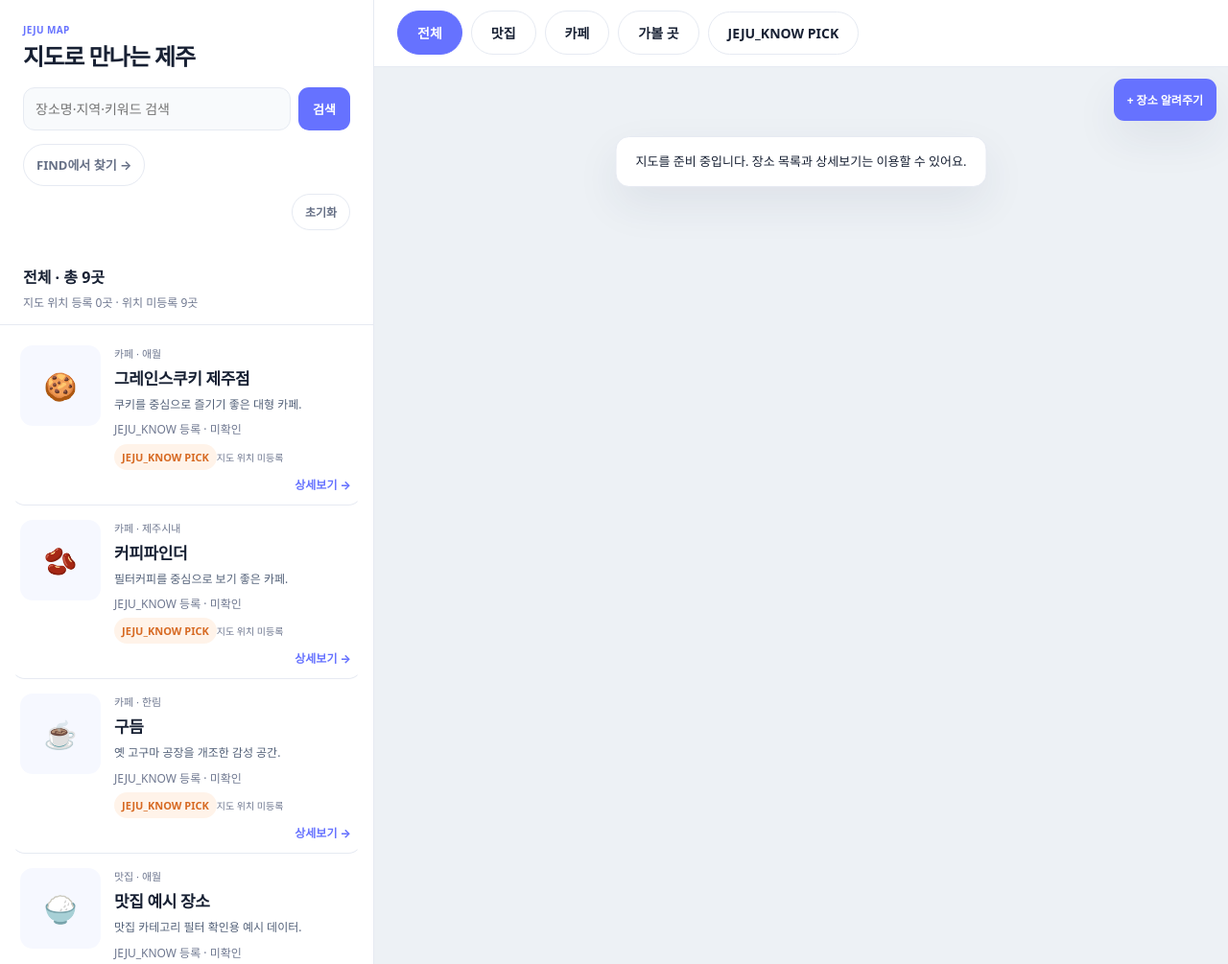
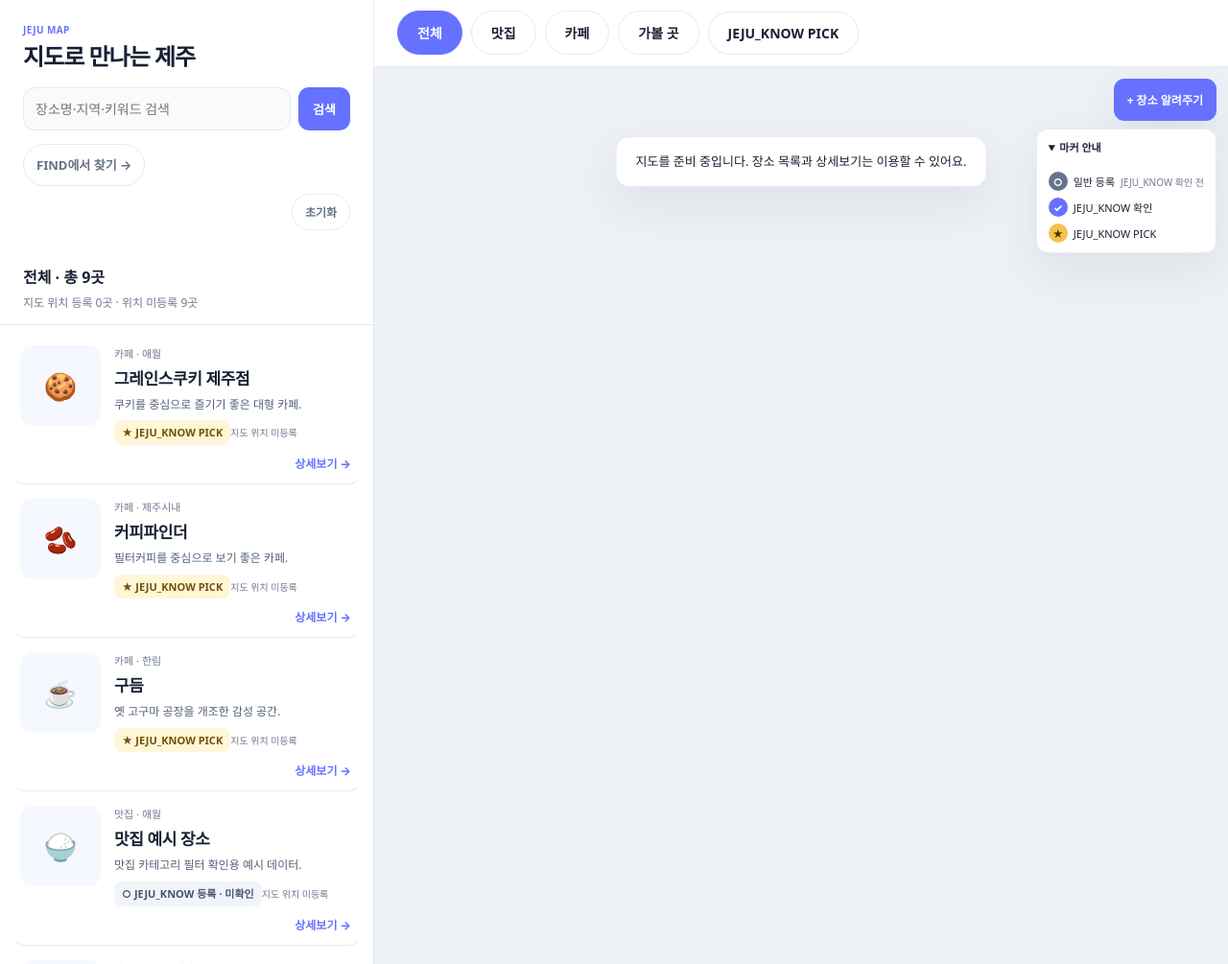
Before and after one commit to jejuknow/jeju_know, a FastAPI app: page /map in a window 1280 px wide. Shown: the part 121-1126 px from the top of the page at 96% size. Run offline with FastAPI, Linux system fonts and the light colour scheme; data comes from the database, SQL or seed files in the repository; data that the repository does not hold is empty.

Commit message:
Simplify FIND filters and distinguish MAP place status

```diff
--- a/static/app.js
+++ b/static/app.js
@@ -6,7 +6,6 @@ const $=id=>document.getElementById(id);
 $('finderMapLink').href=search.href('/map',state);
 $('finderRegisterLink').href=search.registrationHref(state);
 function buildFilters(){
-  $('finderQuery').value=state.q;
   search.chips($('regionChips'),[{value:'',label:'전체'},...taxonomy.regions.map(v=>({value:v,label:search.regionLabel(v)}))],state.region);
   search.chips($('categoryChips'),[{value:'',label:'전체'},...taxonomy.categories.map(v=>({value:v.slug,label:v.name}))],state.category);
   search.chips($('companionChips'),[{value:'',label:'상관없음'},...taxonomy.companions.map(v=>({value:v,label:v}))],state.companions);
@@ -41,9 +40,8 @@ document.querySelector('.compact-finder').addEventListener('click',event=>{
   const button=event.target.closest('.chip');if(!button||!taxonomy)return;
   search.select(state,button.closest('[data-filter]').dataset.filter,button.dataset.value);buildFilters();
 });
-$('findBtn').addEventListener('click',()=>{state.q=$('finderQuery').value.trim();renderResults(true);});
-$('finderQuery').addEventListener('input',()=>{state.q=$('finderQuery').value.trim();});
-$('finderQuery').addEventListener('keydown',event=>{if(event.key==='Enter'&&taxonomy){event.preventDefault();$('findBtn').click();}});
+// Keep keywords received from MAP/shared URLs; FIND only edits the three filter groups.
+$('findBtn').addEventListener('click',()=>renderResults(true));
 addEventListener('popstate',()=>{if(taxonomy){Object.assign(state,search.fromParams(new URLSearchParams(location.search)));buildFilters();renderResults(false,false);}});
 $('resetBtn').addEventListener('click',()=>{if(!taxonomy)return;Object.assign(state,search.defaultState());buildFilters();renderResults();});
 document.querySelectorAll('[data-collection]').forEach(link=>link.addEventListener('click',event=>{
--- a/static/community.css
+++ b/static/community.css
@@ -2,7 +2,7 @@
 .place-suggestion-form [hidden]{display:none}
 .map-flow-actions{display:flex;gap:12px;align-items:center;flex-wrap:wrap;margin-top:14px}.map-flow-actions a{white-space:nowrap;font-size:13px;min-height:44px;display:inline-flex;align-items:center}
 .map-filter-summary{display:flex;align-items:center;gap:8px;margin-top:8px;font-size:12px}.map-filter-summary p{flex:1;min-width:0;margin:0;line-height:1.6;color:var(--muted)}.map-filter-summary button{font-size:12px;min-height:32px}
-.finder-query{width:100%;padding:13px;border:1px solid var(--line);border-radius:12px;font:inherit;margin:8px 0 20px;min-width:0}.results-footer{display:flex;gap:16px;justify-content:center;flex-wrap:wrap;align-items:center}
+.results-footer{display:flex;gap:16px;justify-content:center;flex-wrap:wrap;align-items:center}
 .member-place-terms{grid-column:1/-1}.member-place-terms fieldset{border:0;padding:0;margin:0}.member-place-terms legend{font-weight:750;margin-bottom:12px}.member-term{display:inline-flex!important;flex-direction:row!important;align-items:center;gap:7px!important;min-height:44px;border:1px solid var(--line);border-radius:999px;padding:9px 14px;white-space:nowrap;font-size:13px}.member-term:has(:checked){background:var(--brand);color:#fff;border-color:var(--brand)}.member-term input{width:16px!important;height:16px!important;margin:0!important;accent-color:var(--brand)}
 .place-location-map{width:100%;height:300px;border:1px solid var(--line);border-radius:14px;margin:14px 0;background:var(--soft)}.location-actions{display:flex;gap:12px;flex-wrap:wrap;align-items:center;margin-top:12px}#locationPicker summary{min-height:44px;cursor:pointer;line-height:1.7}
 @media(max-width:700px){.map-flow-actions{margin-top:8px;gap:10px}.map-flow-actions .primary-inline{padding:10px 12px}.map-filter-summary{margin:0}.map-filter-summary p{display:-webkit-box;-webkit-line-clamp:2;-webkit-box-orient:vertical;overflow:hidden}.place-location-map{height:260px}.results-footer .primary-inline{width:100%;text-align:center}}
@@ -19,5 +19,5 @@
 .suggestion-review{padding:24px 0;border-bottom:1px solid var(--line)}.suggestion-review dd{margin:6px 0 14px;white-space:pre-wrap;word-break:keep-all;overflow-wrap:anywhere}.suggestion-review dt{font-weight:750}
 .duplicate-warning a{color:var(--brand);font-weight:750}.pick-archive{padding:16px 0;border-bottom:1px solid var(--line)}.pick-archive summary{cursor:pointer;line-height:1.7;font-weight:750}.pick-period-form{margin-top:20px}
 .best-item-form{display:flex;flex-wrap:wrap;gap:12px;align-items:center;padding:14px 0;border-bottom:1px solid var(--line)}.best-item-form strong{flex:1;min-width:140px}.best-item-form label{display:flex;gap:8px;align-items:center}.best-item-form input[type=number]{width:85px;padding:10px;border:1px solid var(--line);border-radius:8px}
-.map-body{display:flex;flex-direction:column}.map-body>.member-bar,.map-body>.community-header{flex-shrink:0}.map-body>.map-workspace{height:auto;flex:1;min-height:0}.map-pin.is-pick{background:#172033}.map-selected .place-provenance{font-size:11px}.map-body .community-header .wrap{width:100%;padding-inline:24px}
+.map-body{display:flex;flex-direction:column}.map-body>.member-bar,.map-body>.community-header{flex-shrink:0}.map-body>.map-workspace{height:auto;flex:1;min-height:0}.map-selected .place-provenance{font-size:11px}.map-body .community-header .wrap{width:100%;padding-inline:24px}
 @media(max-width:760px){.community-header .nav{display:none;position:absolute;top:100%;left:0;right:0;background:#fff;padding:18px 24px;border-bottom:1px solid var(--line);box-shadow:var(--shadow);z-index:50}.community-header .nav.is-open{display:flex;flex-direction:column;align-items:stretch;gap:0}.community-header .nav a{padding:13px 0;min-height:44px}.community-header .nav-toggle{display:block}.community-callout{align-items:stretch;flex-direction:column}.community-callout a{text-align:center}.community-header .header-inner{min-height:64px}.member-post{flex-wrap:wrap}.new-places h1{font-size:28px}.best-item-form strong{flex-basis:100%}}
--- a/static/map.css
+++ b/static/map.css
@@ -8,7 +8,7 @@
 .map-explore-panel{grid-area:explore;display:flex;flex-direction:column;min-width:0;min-height:0}
 .map-categories{display:flex;align-items:center;gap:9px;padding:12px 24px;overflow:auto;background:#fff;border-bottom:1px solid var(--line);scrollbar-width:thin;align-self:start;z-index:2}
 .map-category{flex-shrink:0;white-space:nowrap;border:1px solid var(--line);border-radius:999px;padding:12px 20px;background:#fff;color:var(--text);font-size:14px;font-weight:750;min-height:44px}.map-category.is-selected{color:#fff;background:var(--brand);border-color:var(--brand)}
-.map-canvas-panel{flex:1;position:relative;min-height:0;background:#edf1f5;overflow:hidden}#kakaoMap{position:absolute;inset:0;height:100%;width:100%}
+.map-canvas-panel{flex:1;position:relative;min-height:0;background:#edf1f5;overflow:hidden}#kakaoMap{position:absolute;inset:0;height:100%;width:100%;z-index:0}
 .map-notice{position:absolute;z-index:3;top:72px;left:50%;transform:translateX(-50%);width:max-content;max-width:calc(100% - 40px);margin:0;border:1px solid var(--line);border-radius:14px;background:#fff;padding:15px 20px;font-size:13px;line-height:1.6;box-shadow:var(--shadow);text-align:center}
 .map-canvas-actions{position:absolute;top:12px;right:12px;z-index:6;display:flex;align-items:center;gap:8px}
 .map-canvas-actions a,.map-canvas-actions button{white-space:nowrap;font-size:12px;min-height:44px;display:inline-flex;align-items:center;justify-content:center;box-shadow:var(--shadow)}
@@ -20,12 +20,24 @@
 .map-place-select{display:flex;align-items:flex-start;width:100%;gap:14px;text-align:left;border:0;background:transparent;padding:0;color:inherit}.map-thumb{width:84px;height:84px;border-radius:13px;background:var(--soft);font-size:28px;display:grid;place-items:center;overflow:hidden;flex-shrink:0;position:relative}.map-thumb img{position:absolute;inset:0;width:100%;height:100%;object-fit:cover}
 .map-card-body{min-width:0}.map-meta{font-size:11px;color:var(--muted);margin:0 0 5px}.map-card-body h3,.map-selected h3{font-size:17px;margin:0 0 7px;letter-spacing:-.4px}.map-recommendation{font-size:12px;color:#526078;line-height:1.55;margin:0 0 7px}.map-location-missing{display:inline-block;font-size:10px;color:var(--muted);margin:5px 5px 0 0}.map-card-detail{display:block;text-align:right;font-size:12px;font-weight:800;color:var(--brand);padding:10px 2px 4px;min-height:32px}
 .map-empty{padding:30px 18px;text-align:center;color:var(--muted);font-size:14px;line-height:1.7}.map-empty strong{color:var(--text)}
-.map-pin{width:34px;height:40px;border:2px solid #fff;border-radius:18px 18px 18px 4px;background:var(--brand);color:#fff;font-weight:850;box-shadow:0 3px 10px #17203340;font-size:13px}.map-pin[aria-pressed=true]{background:#172033;transform:scale(1.12)}
+.map-status--unverified{--status-color:#64748b;--status-ink:#fff;--status-soft:#f1f5f9;--status-text:#475569}
+.map-status--verified{--status-color:var(--brand);--status-ink:#fff;--status-soft:var(--brand-soft);--status-text:#304ccc}
+.map-status--pick{--status-color:#f3c34d;--status-ink:#493500;--status-soft:#fff6d8;--status-text:#715200}
+.map-pin{min-width:44px;height:44px;padding:0 7px;border:2px solid #fff;border-radius:20px 20px 20px 5px;background:var(--status-color);color:var(--status-ink);font-weight:850;box-shadow:0 3px 10px #17203340;font-size:13px;white-space:nowrap}
+.map-pin[aria-pressed=true]{transform:scale(1.12);outline:3px solid #172033;outline-offset:2px;box-shadow:0 5px 16px #17203366}
+.map-status{display:inline-block;max-width:100%;padding:4px 8px;border-radius:8px;background:var(--status-soft);color:var(--status-text);font-size:11px;font-weight:750;line-height:1.6;word-break:keep-all;overflow-wrap:break-word}
+.map-legend{position:absolute;top:52px;right:0;z-index:6;width:max-content;border:1px solid var(--line);border-radius:12px;background:#fff;box-shadow:var(--shadow);font-size:11px}
+.map-legend summary{padding:10px 12px;min-height:44px;cursor:pointer;font-weight:750;white-space:nowrap}
+.map-legend ul{list-style:none;padding:0 12px 10px;margin:0;display:grid;gap:7px;max-height:130px;overflow:auto}
+.map-legend li{display:flex;align-items:center;gap:6px;white-space:nowrap}.map-legend small{font-size:10px;color:var(--muted)}
+.map-legend-symbol{display:inline-grid;place-items:center;width:20px;height:20px;border-radius:50%;background:var(--status-color);color:var(--status-ink);font-weight:850;flex-shrink:0}
+.map-legend summary:focus-visible{outline:3px solid var(--brand);outline-offset:2px}
 .map-selected{position:absolute;bottom:25px;left:50%;transform:translateX(-50%);z-index:5;background:#fff;box-shadow:var(--shadow);border:1px solid var(--line);border-radius:20px;padding:18px 30px 18px 18px;width:380px;max-width:calc(100% - 30px);display:flex;gap:14px}.map-selected[hidden],.map-notice[hidden]{display:none}.map-selected-body{min-width:0;min-height:0;flex:1;display:flex;flex-direction:column}.map-selected-content{min-height:0;overflow:auto}.map-selected-actions{flex-shrink:0;display:flex;flex-wrap:wrap;gap:4px 12px}.map-selected-actions a{font-size:12px;min-height:44px;display:inline-flex;align-items:center;white-space:nowrap}.map-close{position:absolute;right:3px;top:2px;width:32px;height:32px;border:0;background:transparent;font-size:22px;color:var(--muted)}
 .map-sheet-toggle{display:none}.map-sr-only{position:absolute;width:1px;height:1px;padding:0;margin:-1px;overflow:hidden;clip:rect(0,0,0,0);white-space:nowrap;border:0}
 .map-body button:focus-visible,.map-body a:focus-visible,.map-body input:focus-visible{outline:3px solid var(--brand);outline-offset:3px}
 @media(max-width:900px) and (min-width:701px){.map-workspace{grid-template-columns:340px minmax(0,1fr)}.map-tools{padding:20px 16px}}
 @media(max-width:700px){
+ .map-canvas-actions{gap:6px;max-width:calc(100% - 24px)}.map-legend{position:relative;top:auto;right:auto;order:-1;flex-shrink:0}.map-legend summary{padding:10px 8px}.map-legend ul{position:absolute;top:calc(100% + 8px);left:0;width:max-content;padding:10px 12px;border:1px solid var(--line);border-radius:12px;background:#fff;box-shadow:var(--shadow)}
  .map-header{height:62px;padding:0 16px}.map-header nav{gap:14px;font-size:12px}.map-header .brand strong{font-size:21px}
  .map-workspace{height:calc(100dvh - 62px);display:grid;grid-template-columns:minmax(0,1fr);grid-template-rows:auto auto minmax(0,1fr) var(--sheet-height);grid-template-areas:'tools' 'categories' 'canvas' 'results';--sheet-height:29%}
  .map-tools{display:grid;grid-template-columns:minmax(0,1fr) minmax(0,1fr);gap:6px 10px;padding:12px 14px 4px;border:0}.map-title{display:none}#mapSearch{grid-column:1 / -1}.map-tools .map-flow-actions{margin:0}.map-tools .map-filter-summary{justify-content:flex-end}.map-categories{padding:10px 14px;flex-shrink:0;gap:7px;align-self:stretch;max-width:100%}.map-category{padding:10px 17px;font-size:12px}
--- a/static/map.js
+++ b/static/map.js
@@ -4,6 +4,29 @@
     return typeof place.latitude === 'number' && typeof place.longitude === 'number' &&
       Number.isFinite(place.latitude) && Number.isFinite(place.longitude) &&
       Math.abs(place.latitude) <= 90 && Math.abs(place.longitude) <= 180;
+  }
+  // is_pick is supplied by the API's current monthly PICK lookup, not a category.
+  // Only explicit editorial verification earns a blue marker, regardless of author.
+  function placeStatus(place) {
+    if(place.is_pick===true||place.is_pick===1)return {key:'pick',symbol:'★',label:'JEJU_KNOW PICK'};
+    if(place.verification_status==='jejuno_verified')return {key:'verified',symbol:'✓',label:'JEJU_KNOW 확인'};
+    const source=place.source_type==='user'?'사용자 등록':'JEJU_KNOW 등록';
+    const verification=place.verification_status==='community_confirmed'?'정보 확인됨':'미확인';
+    return {key:'unverified',symbol:'○',label:`${source} · ${verification}`};
+  }
+  function makeStatusBadge(place,doc) {
+    const status=placeStatus(place),badge=doc.createElement('span');
+    badge.className=`map-status map-status--${status.key}`;
+    badge.textContent=`${status.symbol} ${status.label}`;
+    return badge;
+  }
+  function makeStatusPin(place,index,select,doc) {
+    const status=placeStatus(place),pin=doc.createElement('button');
+    pin.className=`map-pin map-status--${status.key}`;pin.type='button';
+    pin.textContent=`${status.symbol} ${index}`;
+    pin.setAttribute('aria-label',`${place.name} 지도 마커 · ${status.label}`);
+    pin.setAttribute('title',status.label);pin.setAttribute('aria-pressed','false');
+    pin.addEventListener('click',select);return pin;
   }
   function createMapView(maps, canvas, onSelect, makePin) {
     const map = new maps.Map(canvas, {center:new maps.LatLng(33.38,126.55), level:10});
@@ -45,7 +68,7 @@
       fit
     };
   }
-  if (typeof module !== 'undefined' && module.exports) { module.exports={hasCoordinates,createMapView}; return; }
+  if (typeof module !== 'undefined' && module.exports) { module.exports={hasCoordinates,placeStatus,makeStatusBadge,makeStatusPin,createMapView}; return; }
 
   const workspace=document.getElementById('mapWorkspace');
   if (!workspace) return;
@@ -58,6 +81,10 @@
   const coordinateCount=document.getElementById('mapCoordinateCount');
   const fitButton=document.getElementById('mapFit');
   const sheetToggle=document.getElementById('mapSheetToggle');
+  const legend=document.getElementById('mapLegend');
+  const mobileLegend=root.matchMedia('(max-width:700px)');
+  legend.open=!mobileLegend.matches;
+  mobileLegend.addEventListener('change',event=>{legend.open=!event.matches;});
   const taxonomy=JSON.parse(document.getElementById('mapCategoriesData').textContent);
   const categories=taxonomy.categories, filters=root.PlaceSearch;
   const detailNav=document.getElementById('mapDetails');
@@ -102,6 +129,7 @@
     const place=state.places.find(p=>p.id===id);
     if(!place) return;
     state.selected=id;
+    if(mobileLegend.matches)legend.open=false;
     // Make room for the selected place before panning on a resized mobile map.
     if(workspace.classList.contains('is-list-expanded')) {
       setListExpanded(false);
@@ -123,8 +151,7 @@
     const body=element('div','map-selected-body');
     const content=element('div','map-selected-content');
     content.append(element('p','map-meta',`${place.category} · ${regionLabel(place.region)}`),element('h3','',place.name),element('p','map-recommendation',(state.pick?place.pick_note||place.reason:'')||place.one_line||'상세 페이지에서 장소 정보를 확인하세요.'));
-    content.append(element('p','place-provenance',place.status_label||''));
-    if(place.is_pick)content.append(element('span','badge pick','JEJU_KNOW PICK'));
+    content.append(makeStatusBadge(place,document));
     if(!hasCoordinates(place)) content.append(element('p','map-location-missing','지도 위치 미등록'));
     const link=element('a','detail-link','상세보기 →');link.href=`/place/${encodeURIComponent(place.slug)}`;
     const correction=element('a','detail-link','정보 바로잡기');correction.href=`/places/${encodeURIComponent(place.id)}/suggest`;
@@ -151,8 +178,7 @@
       const button=element('button','map-place-select');button.type='button';button.setAttribute('aria-pressed','false');button.setAttribute('aria-label',`${place.name} 위치 보기`);
       const body=element('div','map-card-body');
       body.append(element('p','map-meta',`${place.category} · ${regionLabel(place.region)}`),element('h3','',place.name),element('p','map-recommendation',(state.pick?place.pick_note||place.reason:'')||place.one_line||'상세 페이지에서 장소 정보를 확인하세요.'));
-      body.append(element('p','place-provenance',place.status_label||''));
-      if(place.is_pick) body.append(element('span','badge pick','JEJU_KNOW PICK'));
+      body.append(makeStatusBadge(place,document));
       if(!hasCoordinates(place)) body.append(element('span','map-location-missing','지도 위치 미등록'));
       button.append(thumbnail(place),body);button.addEventListener('click',()=>selectPlace(place.id));
       const link=element('a','map-card-detail','상세보기 →');link.href=`/place/${encodeURIComponent(place.slug)}`;
@@ -192,9 +218,7 @@
   sheetToggle.addEventListener('click',()=>setListExpanded(!workspace.classList.contains('is-list-expanded')));
   renderDetails();search(false);
   root.JejunoKakao.load(workspace.dataset.kakaoKey).then(maps=>{
-    view=createMapView(maps,document.getElementById('kakaoMap'),selectPlace,(place,index,select)=>{
-      const pin=element('button','map-pin'+(place.is_pick?' is-pick':''),String(index));pin.type='button';pin.setAttribute('aria-label',`${place.name} 지도 마커`);pin.setAttribute('aria-pressed','false');pin.addEventListener('click',select);return pin;
-    });
+    view=createMapView(maps,document.getElementById('kakaoMap'),selectPlace,(place,index,select)=>makeStatusPin(place,index,select,document));
     view.render(state.places);fitButton.disabled=!state.places.some(hasCoordinates);updateNotice();
     new ResizeObserver(()=>view.resize()).observe(document.getElementById('kakaoMap'));
     if(state.selected!==null) view.select(state.selected);
--- a/templates/_finder.html
+++ b/templates/_finder.html
@@ -6,7 +6,6 @@
         <fieldset class="filter-group"><legend class="filter-label"><span class="filter-step">2</span>무엇을 찾나요?</legend><div class="chips" data-filter="category" id="categoryChips"></div></fieldset>
         <fieldset class="filter-group"><legend class="filter-label"><span class="filter-step">3</span>누구와 가나요?</legend><p class="filter-help">함께 가는 사람을 모두 골라주세요.</p><div class="chips" data-filter="companions" id="companionChips"></div></fieldset>
         <fieldset class="filter-group category-details" id="categoryDetails" hidden><legend class="filter-label" id="categoryDetailTitle"></legend><div class="filter-help-row"><p class="filter-help">선택사항 · 여러 개를 고를 수 있어요. 다시 누르면 해제돼요.</p><span class="filter-count" id="categoryDetailCount"></span></div><div class="chips" data-filter="terms" id="categoryDetailChips"></div></fieldset>
-        <label class="filter-label" for="finderQuery">키워드 (선택)</label><input class="finder-query" id="finderQuery" type="search" maxlength="200" placeholder="장소명·주소·소개 검색">
         <button class="primary-btn" id="findBtn" type="button" disabled>이 조건으로 장소 보기 →</button>
       </div>
     </div>
--- a/templates/base.html
+++ b/templates/base.html
@@ -20,7 +20,7 @@
   <link rel="stylesheet" href="/static/members.css?v=20261011-wrap" />
   <link rel="stylesheet" href="/static/images.css?v=20261014-upload" />
   {% block head %}{% endblock %}
-  <link rel="stylesheet" href="/static/community.css?v=20261013-correction">
+  <link rel="stylesheet" href="/static/community.css?v=20261015-status">
   <link rel="stylesheet" href="/static/brand.css?v=20261012-brand">
 </head>
 <body class="{% block body_class %}{% endblock %}">
--- a/templates/find.html
+++ b/templates/find.html
@@ -2,4 +2,4 @@
 {% block title %}FIND · 제주 장소 찾기 | JEJU_KNOW{% endblock %}
 {% block head %}<link rel="stylesheet" href="/static/home.css?v=20261012-map-flow">{% endblock %}
 {% block body %}<main>{% include '_finder.html' %}{% include '_place_results.html' %}</main>{% endblock %}
-{% block scripts %}<script src="/static/place-search.js?v=20261012-map-flow"></script><script src="/static/home-cards.js?v=20261012-map-flow"></script><script src="/static/app.js?v=20261012-map-flow-2"></script>{% endblock %}
+{% block scripts %}<script src="/static/place-search.js?v=20261012-map-flow"></script><script src="/static/home-cards.js?v=20261012-map-flow"></script><script src="/static/app.js?v=20261015-status"></script>{% endblock %}
--- a/templates/index.html
+++ b/templates/index.html
@@ -83,4 +83,4 @@
 </main>
 <footer><div class="wrap footer-inner">{{ brand_logo(variant='footer-brand') }}<p>JEJU_KNOW가 기록하는 이유 있는 제주 추천 · <a href="{{ url_for('admin_dashboard') }}">관리자</a></p></div></footer>
 {% endblock %}
-{% block scripts %}<script src="/static/place-search.js?v=20261012-map-flow"></script><script src="/static/home-cards.js?v=20261012-map-flow"></script><script src="/static/app.js?v=20261012-map-flow-2"></script>{% endblock %}
+{% block scripts %}<script src="/static/place-search.js?v=20261012-map-flow"></script><script src="/static/home-cards.js?v=20261012-map-flow"></script><script src="/static/app.js?v=20261015-status"></script>{% endblock %}
--- a/templates/map.html
+++ b/templates/map.html
@@ -1,6 +1,6 @@
 {% extends "base.html" %}
 {% block title %}제주 지도 | JEJU_KNOW{% endblock %}
-{% block head %}<link rel="stylesheet" href="/static/map.css?v=20261013-correction2">{% endblock %}
+{% block head %}<link rel="stylesheet" href="/static/map.css?v=20261015-status">{% endblock %}
 {% block body_class %}map-body{% endblock %}
 {% block body %}
 <main class="map-workspace" id="mapWorkspace" data-kakao-key="{{ kakao_map_key }}">
@@ -14,7 +14,9 @@
     <div class="map-filter-panel"><nav class="map-categories" aria-label="장소 카테고리"><button type="button" class="map-category is-selected" data-category="" aria-pressed="true">전체</button>{% for category in categories %}<button type="button" class="map-category" data-category="{{ category.slug }}" aria-pressed="false">{{ category.name }}</button>{% endfor %}<button type="button" class="map-category" data-pick="current" aria-pressed="false">JEJU_KNOW PICK</button></nav><nav id="mapDetails" class="map-details" aria-label="세부 분류" hidden></nav></div>
     <section class="map-canvas-panel" aria-label="제주 장소 지도">
       <div id="kakaoMap" aria-label="장소 위치 지도"></div>
-      <div class="map-canvas-actions"><button id="mapFit" class="map-fit" type="button" disabled>장소 전체 범위</button><a id="mapRegisterLink" class="primary-inline" href="/map/register">+ 장소 알려주기</a></div>
+      <div class="map-canvas-actions"><button id="mapFit" class="map-fit" type="button" disabled>장소 전체 범위</button><a id="mapRegisterLink" class="primary-inline" href="/map/register">+ 장소 알려주기</a>
+        <details class="map-legend" id="mapLegend"><summary>마커 안내</summary><ul aria-label="지도 마커 상태 안내"><li><span class="map-legend-symbol map-status--unverified" aria-hidden="true">○</span>일반 등록 <small>JEJU_KNOW 확인 전</small></li><li><span class="map-legend-symbol map-status--verified" aria-hidden="true">✓</span>JEJU_KNOW 확인</li><li><span class="map-legend-symbol map-status--pick" aria-hidden="true">★</span>JEJU_KNOW PICK</li></ul></details>
+      </div>
       <p id="mapNotice" class="map-notice" role="status">지도를 불러오고 있어요.</p>
       <aside id="mapSelected" class="map-selected" aria-label="선택한 장소" hidden></aside>
     </section>
@@ -23,4 +25,4 @@
 </main>
 <script id="mapCategoriesData" type="application/json">{{ taxonomy|tojson }}</script>
 {% endblock %}
-{% block scripts %}<script src="/static/kakao-loader.js?v=20261008"></script><script src="/static/place-search.js?v=20261012-map-flow"></script><script src="/static/map.js?v=20261013-correction2"></script>{% endblock %}
+{% block scripts %}<script src="/static/kakao-loader.js?v=20261008"></script><script src="/static/place-search.js?v=20261012-map-flow"></script><script src="/static/map.js?v=20261015-status"></script>{% endblock %}
```
Also changed, not shown: tests/map.test.cjs (+38 -1 lines), tests/test_community.py (+3 -1 lines).
